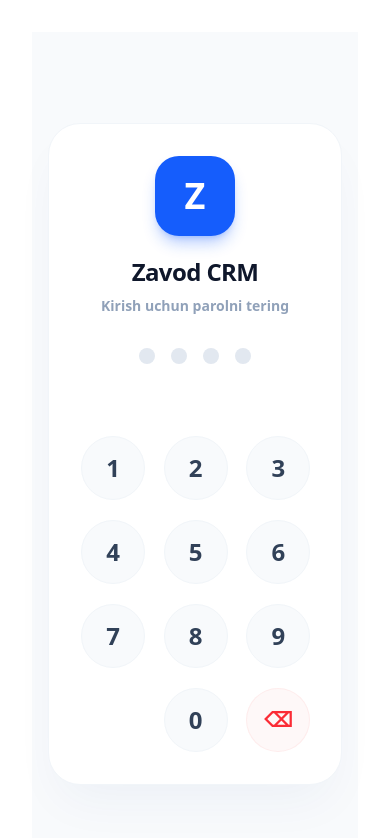
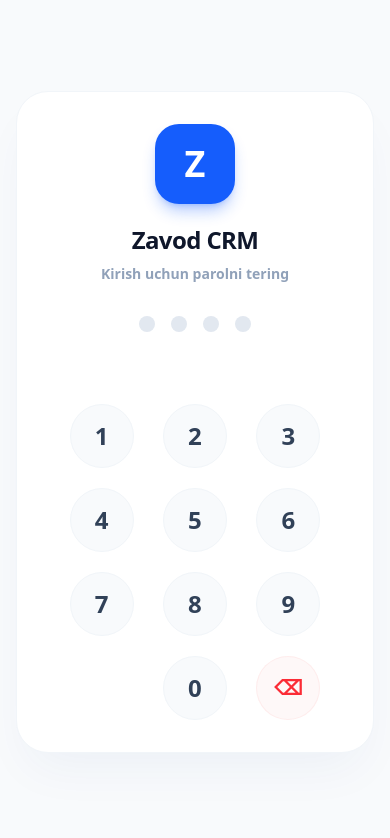
Before and after one commit to eldor-dev-web/zavod-CRM, a Next.js app: page /login in a window 390 px wide. Shown: the top 838 px of the page. Built offline with nearby package versions, Linux system fonts and the light colour scheme.

Commit message:
layout xoshiyalari olib tashlandi

```diff
--- a/app/layout.tsx
+++ b/app/layout.tsx
@@ -19,7 +19,7 @@ export default function RootLayout({
         <Sidebar />
 
         {/* O'ng tomonda asosiy oyna */}
-        <main className="flex-1 p-8 overflow-y-auto">
+        <main className="flex-1 p-0 md:p-8 overflow-y-auto bg-[#F8FAFC]">
           {children}
         </main>
       </body>
```
